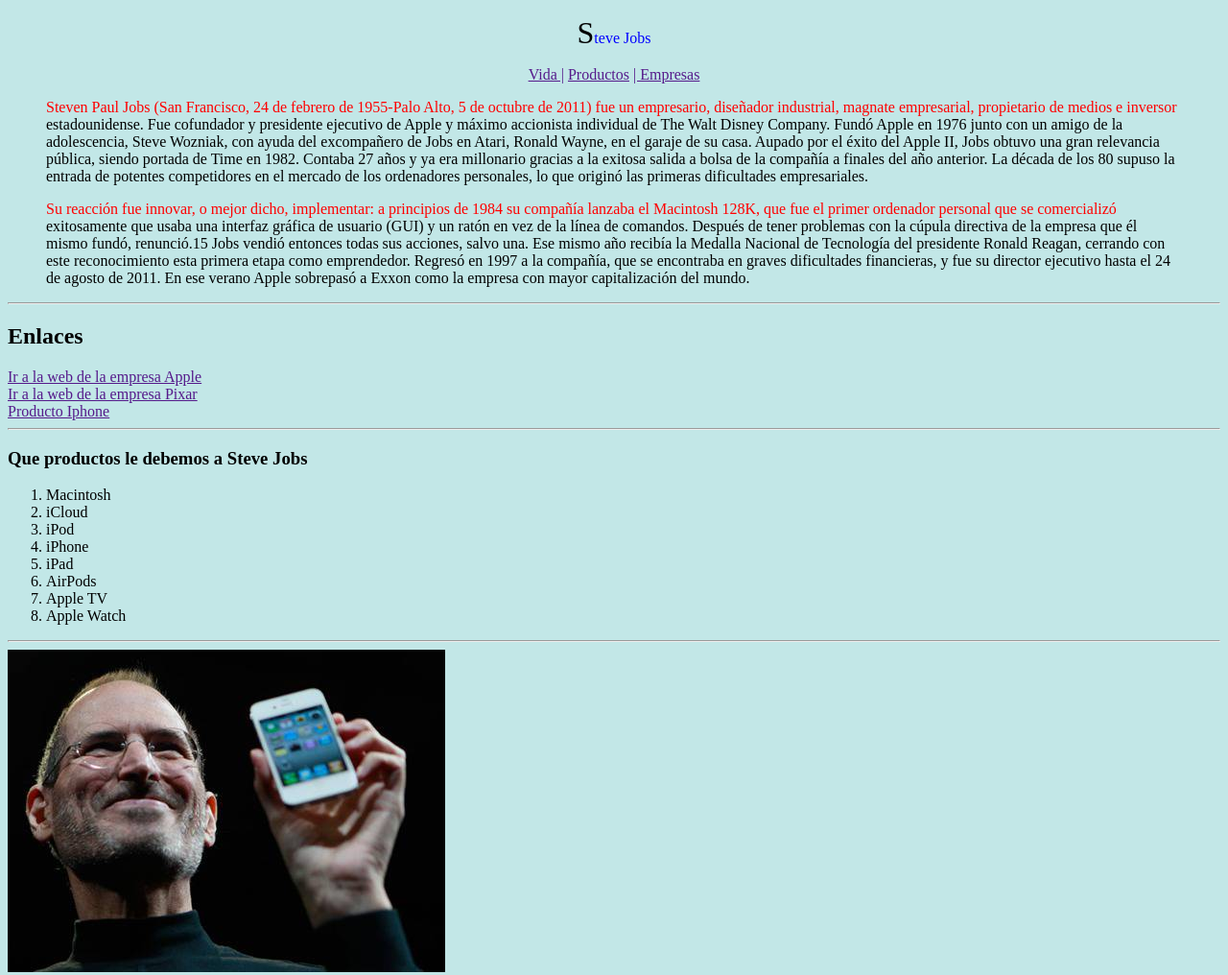
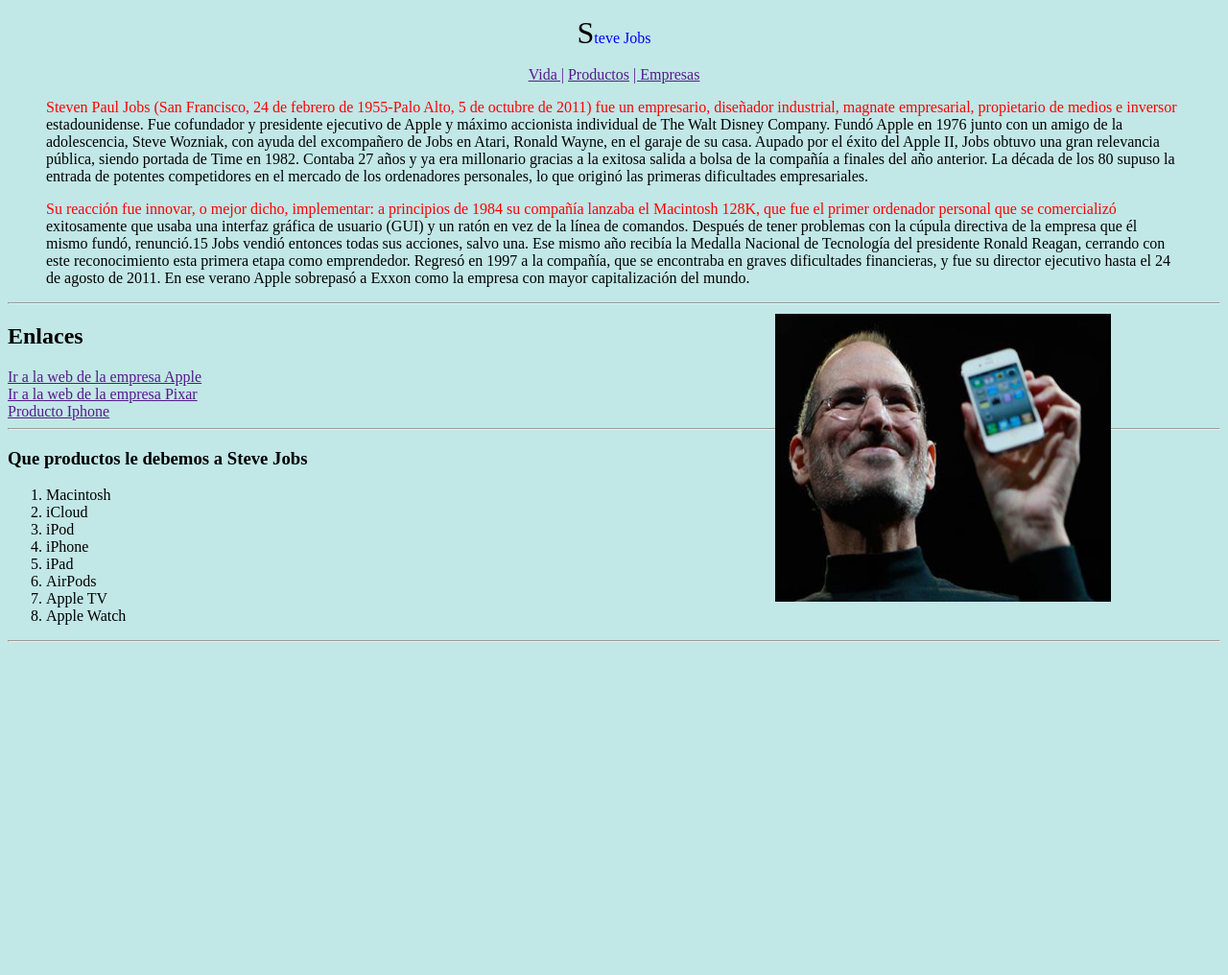
Before and after one commit to stegan0/Practica3.16, a plain HTML site: page index.html in a window 1280 px wide. Shown: the whole page at 96% size. After the commit the page ends 989 px from the top, so only its background shows below. Drawn offline with Linux system fonts and the light colour scheme.

Commit message:
Update style.css

```diff
--- a/style.css
+++ b/style.css
@@ -28,6 +28,22 @@
     color: brown;
 }
 img {
-    bottom: 1000cm;
-    right: 1000cm;
+    position: relative;
+    bottom: 350px;
+    left: 800px;
+    width: 350px;
+    height: 300px;
 }
+span.activo:active{
+    background-color: yellow;
+    color: red;
+}
+
+/* a.span:link {
+    background-color: white;
+    color: blue;
+}
+a:visited {
+    background-color: blue;
+    color: white;
+} */
```
